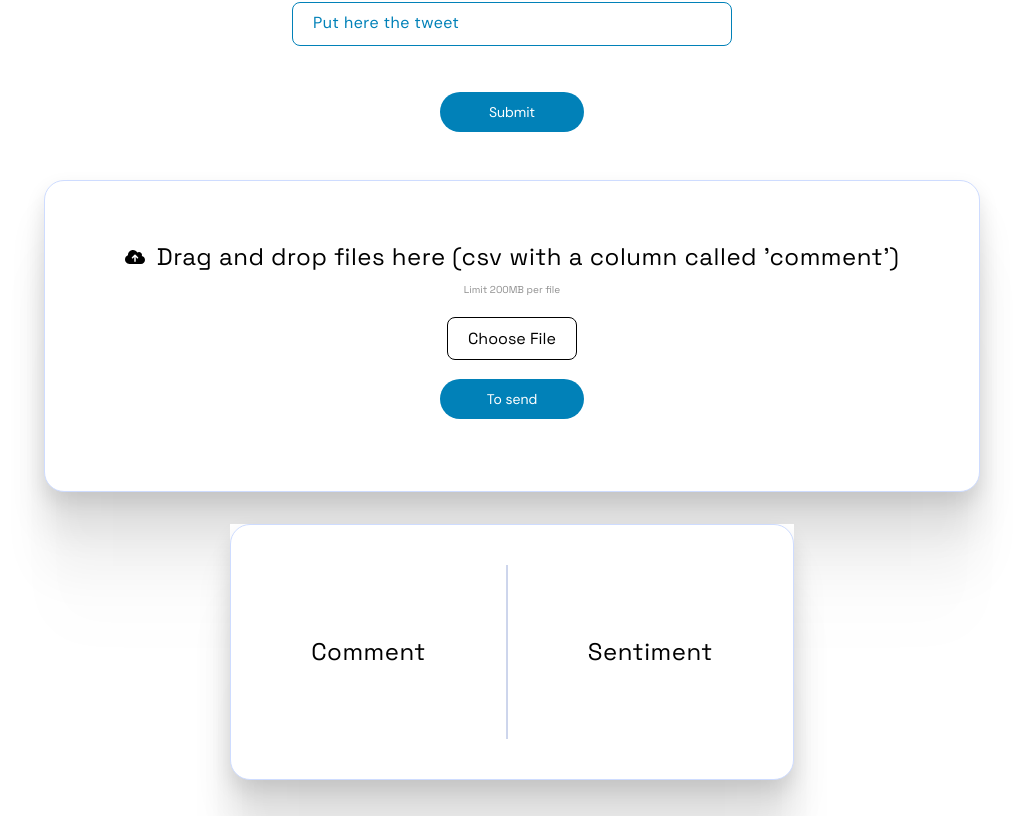
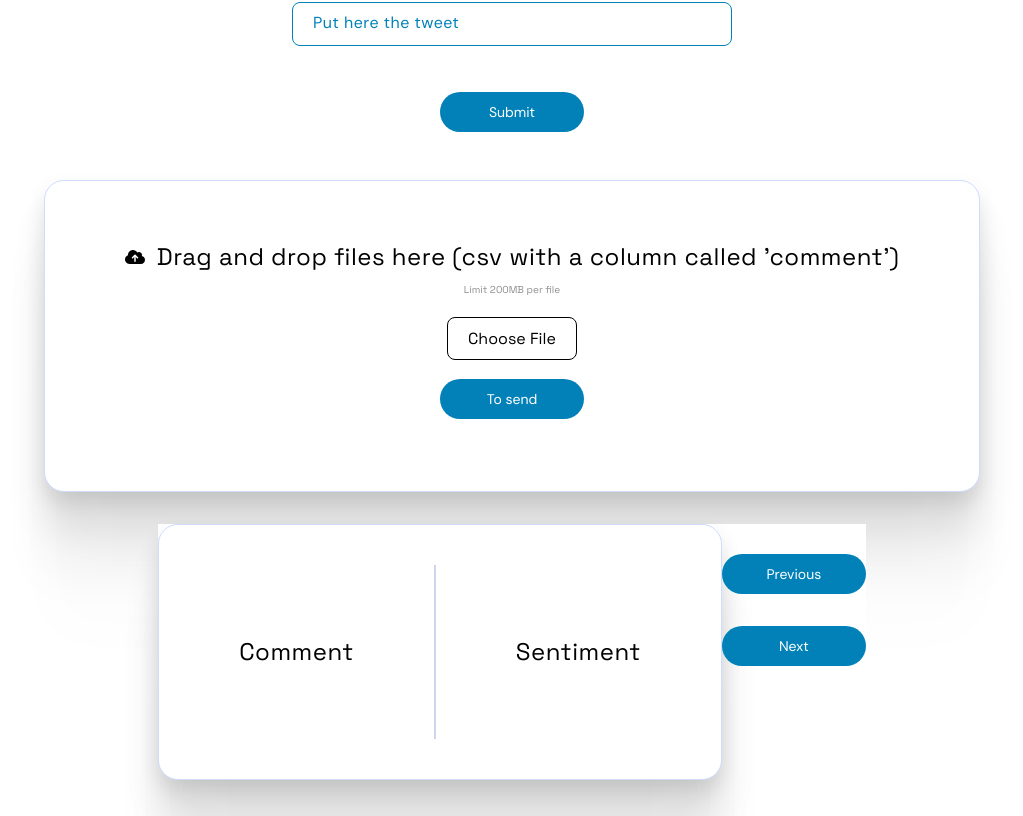
Before and after one commit to omatheu/front-boot-project, a React (Create React App) app in the folder front-end/: page /input in a window 1280 px wide. Shown: the part 485-1301 px from the top of the page, without its empty margins (128-1151 px from the left). Built offline with nearby package versions, Linux system fonts and the light colour scheme.

Commit message:
:zap: finish frontend

```diff
--- a/front-end/src/components/Input.jsx
+++ b/front-end/src/components/Input.jsx
@@ -25,7 +25,7 @@ function Input() {
 
     try {
       const response = await axios.post("https://boot-api3.onrender.com/pipeline", { text: inputText });
-      setResponseMessage(response.data.prediction);
+      setResponseMessage(response.data);
     } catch (err) {
       console.error('Error sending text:', err);
       setError('Error sending text. Try again later.');
@@ -112,7 +112,15 @@ function Input() {
                   </form>
                   {loading && <p>Sending file...</p>}
                   {error && <p>{error}</p>}
-                  {responseMessage && <p>Server response: {responseMessage === '1' ? 'Positive' : 'Negative'}</p>}
+                  {responseMessage && (
+                    <>
+                      <p>Prediction is: {responseMessage.prediction === 1 ? 'Negative' : responseMessage.prediction === 0 ? 'Positive' : ''}</p>
+                      <p>Decision score is: {responseMessage.decision_score}</p>
+                      <p>Threshold: {responseMessage.threshold}</p>
+                      <p>Viral Score is: {responseMessage.viral_score}</p>
+                    </>
+                  )}
+                  {console.log(responseMessage)}
             </div>
         </div>
         <div className="results-subtitle">
@@ -136,13 +144,14 @@ function Input() {
                 </div>
             </div>
             {/* Pagination */}
-            {/* <div className="pagination">
-              {Array.from({ length: Math.ceil(predictions.length / predictionsPerPage) }, (_, index) => (
-                <button key={index} onClick={() => paginate(index + 1)} className={index + 1 === currentPage ? 'active' : ''}>
-                  {index + 1}
-                </button>
-              ))}
-            </div> */}
+            <div className="pagination">
+              <button className='submit-button' onClick={() => paginate(currentPage - 1)} disabled={currentPage === 1}>
+                Previous
+              </button>
+              <button className='submit-button' onClick={() => paginate(currentPage + 1)} disabled={currentPage === Math.ceil(predictions.length / predictionsPerPage)}>
+                Next
+              </button>
+            </div>
         </div>
       </div>
     </div>
```
